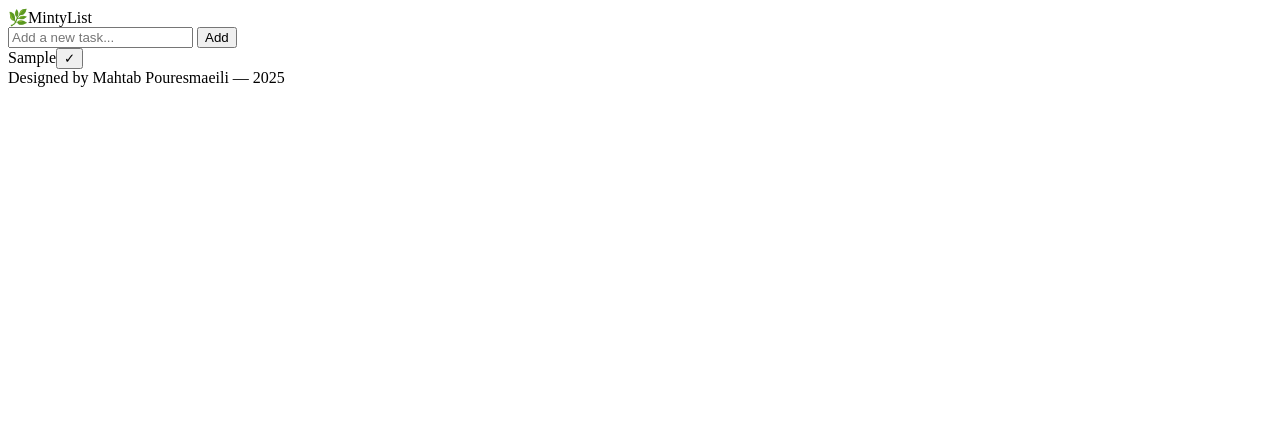
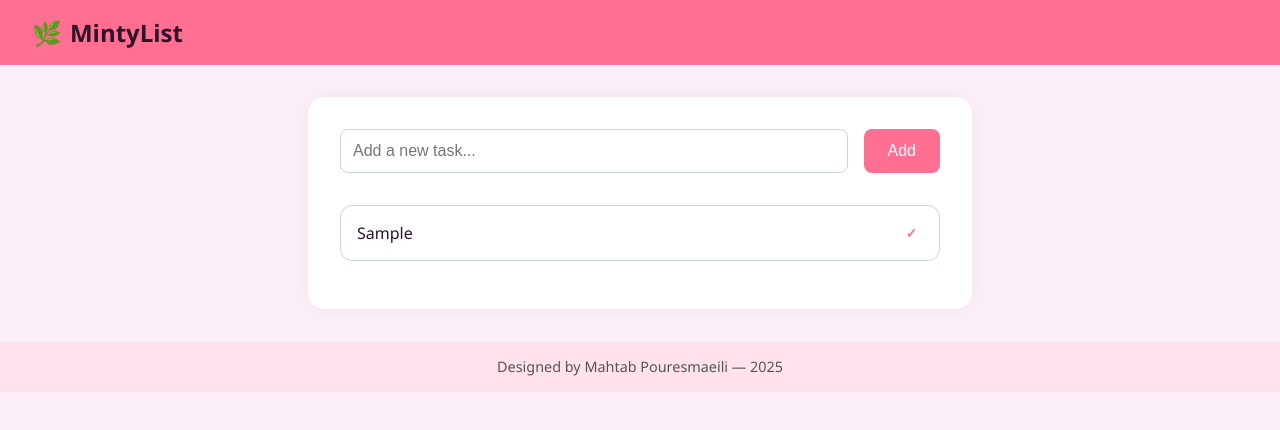
Before and after one commit to mahtabpouresmaeili/To-do-list, a plain HTML site: page index.html in a window 1280 px wide. Both pictures are taken after typing "Sample" into the empty fields and a click on the button "Add". Drawn offline with Linux system fonts and the light colour scheme.

Commit message:
Update Styles.css

```diff
--- a/Styles.css
+++ b/Styles.css
@@ -1,28 +1,82 @@
-document.getElementById('addTaskButton').addEventListener('click', addTask);
-
-function addTask() {
-    const input = document.getElementById('taskInput');
-    const taskText = input.value.trim();
-    if (taskText === '') return;
-
-    const taskList = document.getElementById('taskList');
-
-    const taskDiv = document.createElement('div');
-    taskDiv.className = 'task';
-
-    const span = document.createElement('span');
-    span.textContent = taskText;
-
-    const button = document.createElement('button');
-    button.textContent = '✓';
-    button.onclick = () => {
-        taskDiv.classList.toggle('completed');
-    };
-
-    taskDiv.appendChild(span);
-    taskDiv.appendChild(button);
-    taskList.appendChild(taskDiv);
-
-    input.value = ''; // Clear the input field
-    document.getElementById('currentYear').textContent = new Date().getFullYear();
+body {
+  background-color: #FCEFF9;
+  font-family: 'Segoe UI', Tahoma, Geneva, Verdana, sans-serif;
+  margin: 0;
+  padding: 0;
+  color: #2D132C;
 }
+header {
+  background-color: #FF6F91;
+  padding: 1rem 2rem;
+  display: flex;
+  align-items: center;
+  justify-content: space-between;
+}
+.logo {
+  font-size: 1.5rem;
+  font-weight: bold;
+  display: flex;
+  align-items: center;
+}
+.logo span {
+  margin-left: 0.5rem;
+}
+.container {
+  max-width: 600px;
+  margin: 2rem auto;
+  background: white;
+  border-radius: 1rem;
+  padding: 2rem;
+  box-shadow: 0 0 20px rgba(0, 0, 0, 0.05);
+}
+.new-task {
+  display: flex;
+  gap: 1rem;
+  margin-bottom: 2rem;
+}
+.new-task input {
+  flex: 1;
+  padding: 0.75rem;
+  border: 1px solid #C8D6D8;
+  border-radius: 0.5rem;
+  font-size: 1rem;
+}
+.new-task button {
+  background-color: #FF6F91;
+  border: none;
+  padding: 0.75rem 1.5rem;
+  color: white;
+  font-size: 1rem;
+  border-radius: 0.5rem;
+  cursor: pointer;
+}
+.task {
+  display: flex;
+  justify-content: space-between;
+  align-items: center;
+  padding: 1rem;
+  border: 1px solid #C8D6D8;
+  border-radius: 0.75rem;
+  margin-bottom: 1rem;
+  transition: all 0.2s ease-in-out;
+}
+.task.completed {
+  background-color: #A0E7E5;
+  text-decoration: line-through;
+  color: #555;
+}
+.task button {
+  background: none;
+  border: none;
+  color: #FF6F91;
+  cursor: pointer;
+  font-weight: bold;
+}
+.footer {
+  text-align: center;
+  padding: 1rem;
+  font-size: 0.9rem;
+  color: #555;
+  background-color: #FFE2EC;
+  margin-top: 2rem;
+}
```
